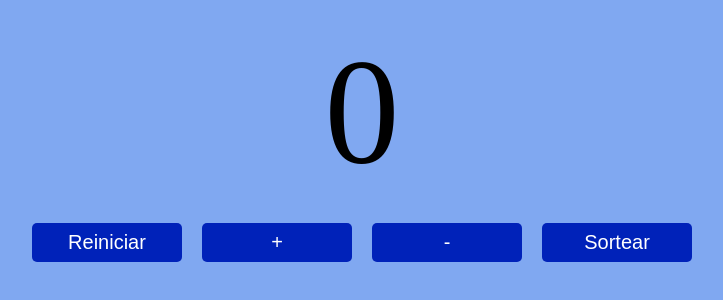
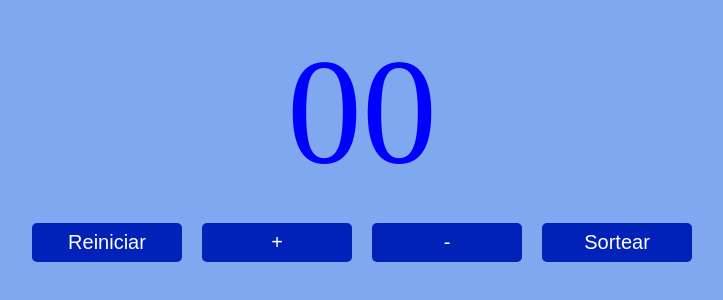
Before and after one commit to Ana-Clara-Lobo-Silveira/teste-react, a React (Vite) app: page / in a window 1280 px wide. Shown: the part 244-544 px from the top of the page, without its empty margins (278-1001 px from the left). Built offline with nearby package versions, Linux system fonts and the light colour scheme.

Commit message:
ADD: Função de formatar classe  e componentes. ADD: CSS

```diff
--- a/src/components/Contador/Contador.jsx
+++ b/src/components/Contador/Contador.jsx
@@ -13,13 +13,25 @@ function Contador(){
         setContador(0);
     }
     const sortearContador = () =>{
-        setContador(Math.floor(Math.random()*(100)))
+        setContador(Math.floor(Math.random()*(100)+1));
+    }
+
+    const obterClasse = () => {
+        if (contador>0) return styles.valorP
+        if (contador<0) return styles.valorN
+        return styles.p
+    }
+    const formatarContador = () =>{
+        if (contador >= 0 && contador < 10){
+            return `0${contador}`;
+        }
+        return contador;
     }
 
     return(
         <>
         <section className={styles.body}>
-            <p className={styles.p}>{contador}</p>
+            <p className={obterClasse()}>{formatarContador()}</p>
             <div className={styles.buttons}>
                 <button className={styles.button} onClick={reiniciarContador}>Reiniciar</button>
                 <button className={styles.button} onClick={atualizarContadorP}>+</button>
--- a/src/components/Contador/Contador.module.css
+++ b/src/components/Contador/Contador.module.css
@@ -14,8 +14,18 @@
 
 }
 .p{
+    color: blue;
     font-size: 150px;
 }
+.valorP{
+    color: rgb(21, 255, 0);
+    font-size: 150px;
+}
+.valorN{
+    color: rgb(255, 0, 0);
+    font-size: 150px;
+}
+
 .button{
     margin: 25px 10px;
     padding: 8px;
```
